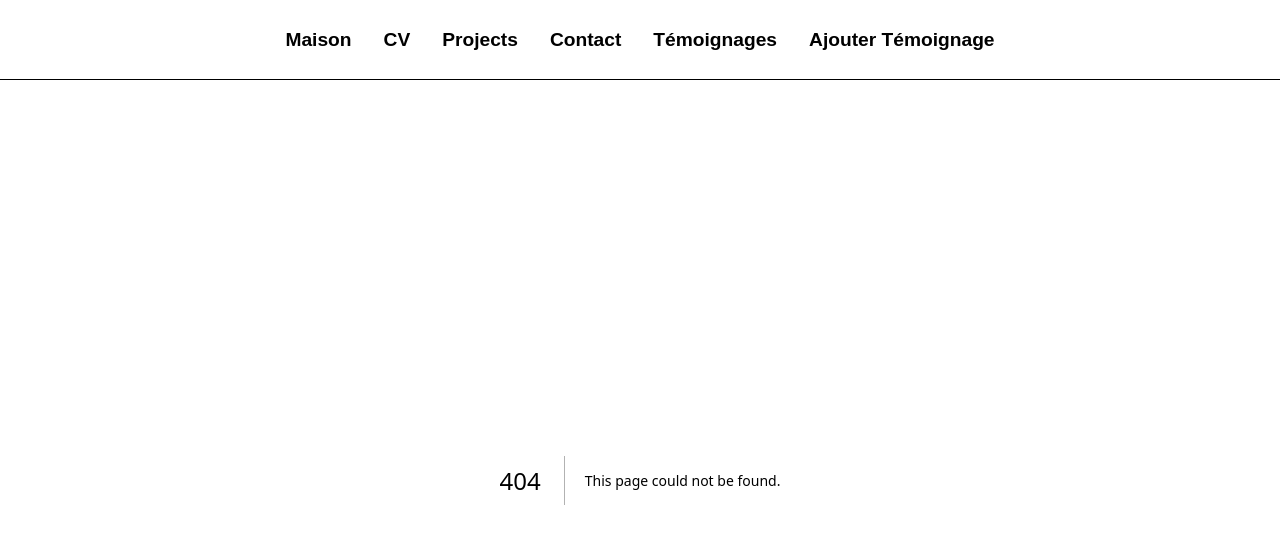
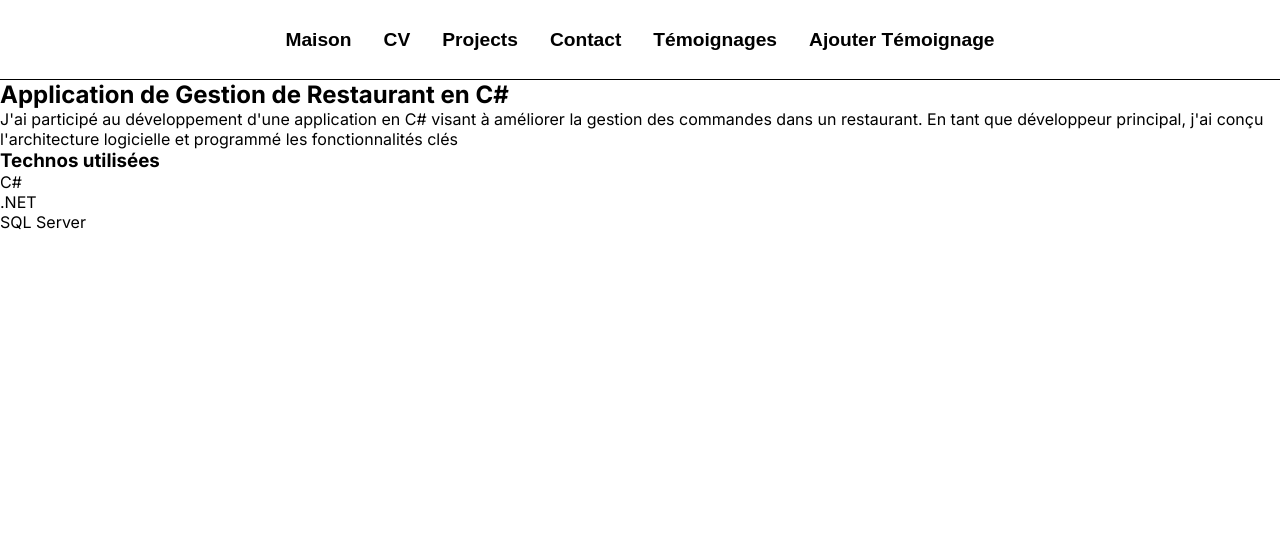
Before and after one commit to Faycal-Bezleghdir/portfolio2, a Next.js app: page /projet/1 in a window 1280 px wide. Before the commit this address had no page. Shown: the top 544 px of the page. Built offline with nearby package versions, Linux system fonts and the light colour scheme.

Commit message:
creation de la page des projets

```diff
--- /dev/null
+++ b/app/projet/[id]/page.js
@@ -0,0 +1,52 @@
+"use client";
+
+const mesProjets = [
+  {
+    id: 1,
+    titre: "Application de Gestion de Restaurant en C#",
+    description:
+      "J'ai participé au développement d'une application en C# visant à améliorer la gestion des commandes dans un restaurant. En tant que développeur principal, j'ai conçu l'architecture logicielle et programmé les fonctionnalités clés",
+    technos: ["C#", ".NET", "SQL Server"],
+    image: "/images/projet1.png",
+  },
+  {
+    id: 2,
+    titre: "Application Web pour Pizzeria avec Express et Vue.js",
+    description:
+      "J'ai développé une application web complète pour la gestion d'une pizzeria. Utilisant Express pour le backend et Vue.js pour le frontend, j'ai été responsable de la mise en œuvre des routes, de la création des modèles de données et de la conception des interfaces utilisateur",
+    technos: ["Express", "Vue.js", "MongoDB"],
+    image: "/images/projet2.png",
+  },
+  {
+    id: 3,
+    titre: "Portefeuille de Carrière avec React",
+    description:
+      "J'ai réalisé un projet en React pour créer une interface utilisateur réactive et dynamique. Le projet était un site de portfolio destiné à mettre en valeur mes compétences et faciliter la recherche d'emploi. J'ai créé des composants, géré l'état et intégré des API",
+    technos: ["React", "JavaScript", "HTML", "CSS"],
+    image: "/images/projet3.png",
+  },
+];
+
+function page({ params: { id } }) {
+  // Recherche du projet correspondant à l'ID dans la liste de projets
+  const projet = mesProjets.find((projet) => projet.id === parseInt(id));
+
+  if (!projet) {
+    return <div>Projet non trouvé.</div>;
+  }
+  return (
+    <div className="projet-details">
+      {/* Ajoutez la classe CSS "projet-details" */}
+      <h2>{projet.titre}</h2>
+      <p>{projet.description}</p>
+      <h3>Technos utilisées</h3>
+      <ul>
+        {projet.technos.map((techno, index) => (
+          <li key={index}>{techno}</li>
+        ))}
+      </ul>
+    </div>
+  );
+}
+
+export default page;
```
Also changed, not shown: app/projet/page.js (added, +81 -0 lines).
